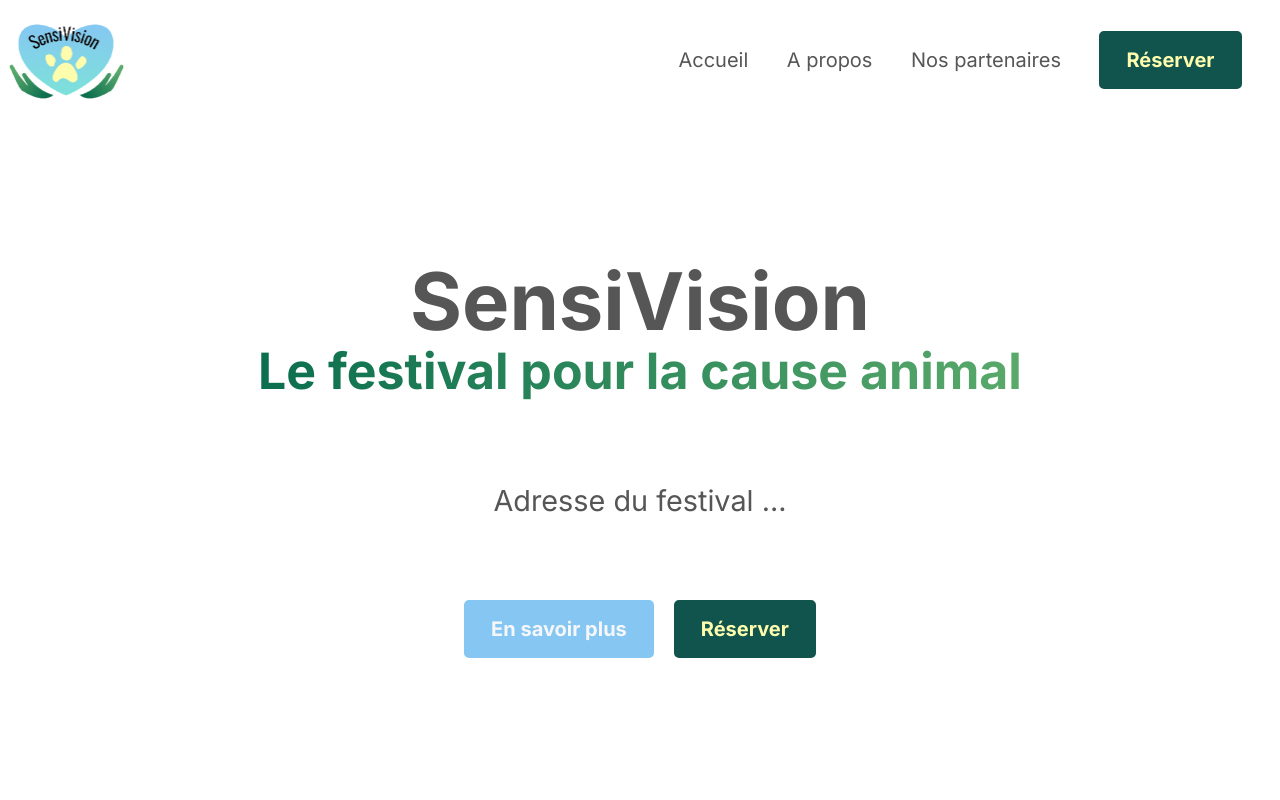
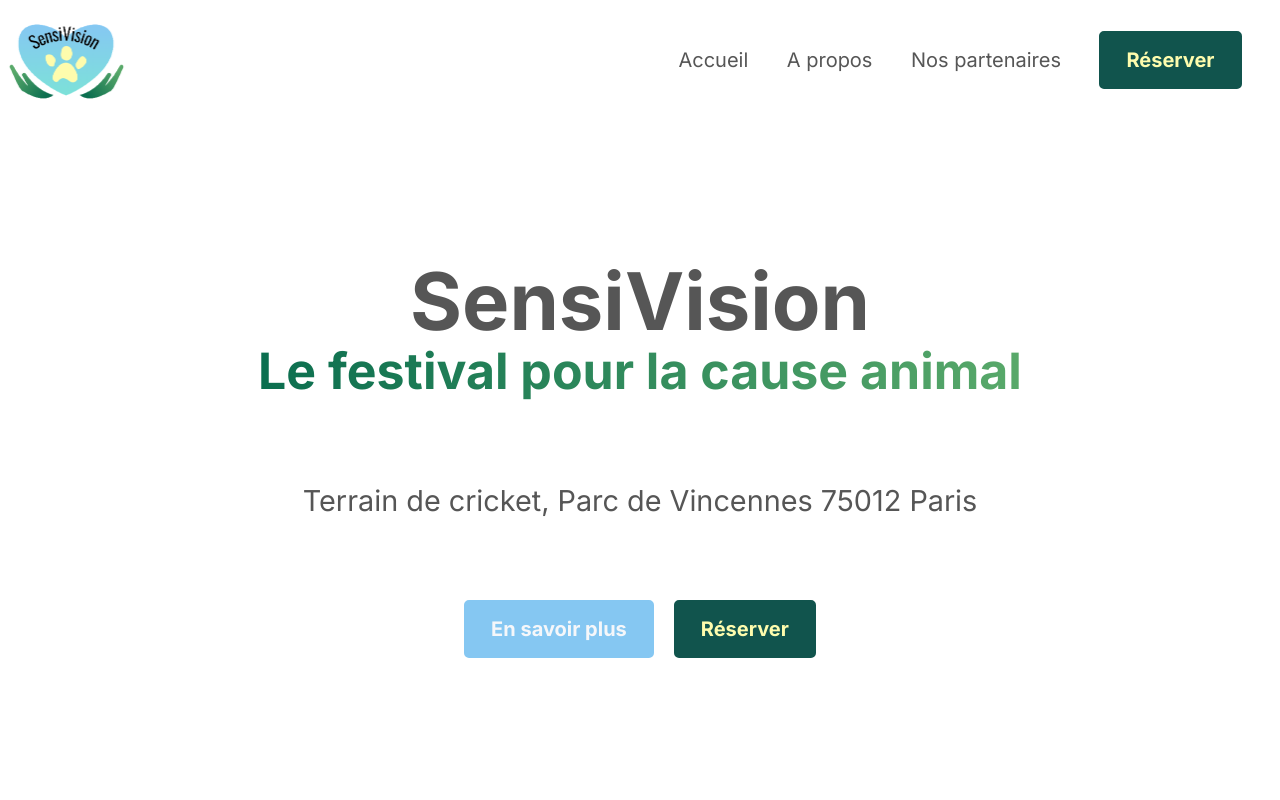
Before and after one commit to AxelZouebi/SensiVision, a Next.js app: page / in a window 1280 px wide. Shown: the top 800 px of the page. Built offline with nearby package versions, Linux system fonts and the light colour scheme.

Commit message:
Adresse Festival

```diff
--- a/src/comps/sections/accueil.js
+++ b/src/comps/sections/accueil.js
@@ -17,7 +17,7 @@ const Accueil = () => {
               </div>
             </div>
             <div className={styles.undertitle2}>
-                Adresse du festival ...
+                Terrain de cricket, Parc de Vincennes 75012 Paris
             </div>
             <div className={styles.container1_2}>
                 <div className={styles.button1}>
```
